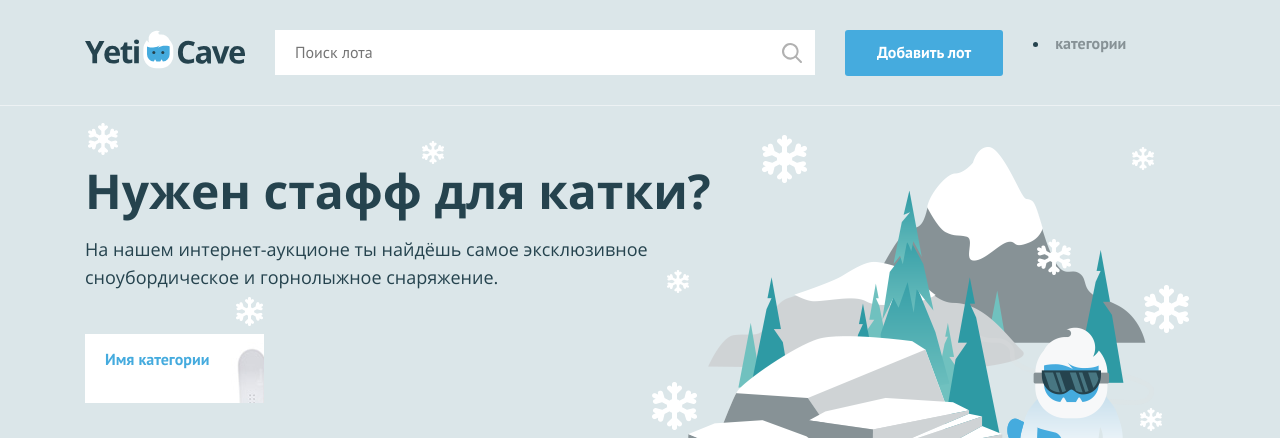
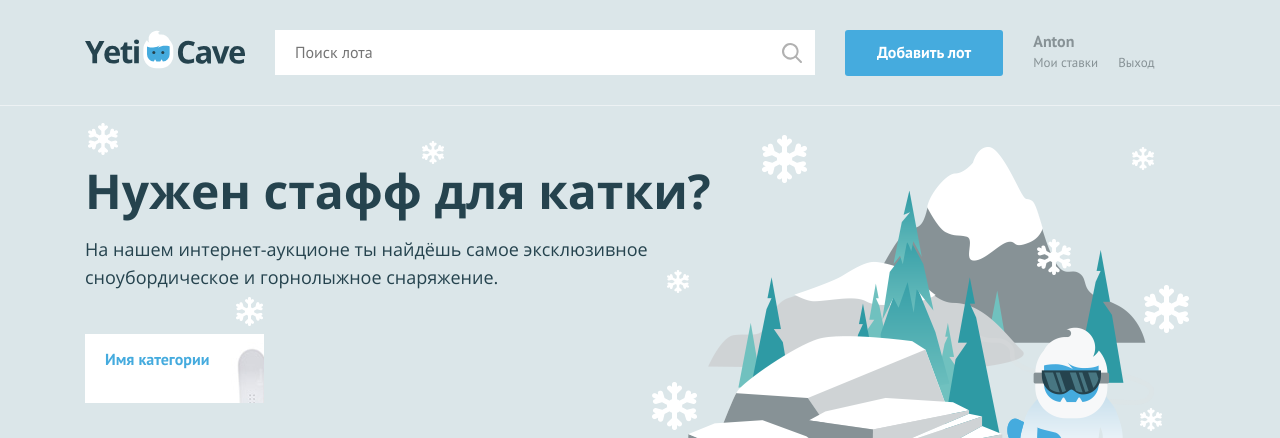
Before and after one commit to ministrov/yetycave-php, a PHP site: page / in a window 1280 px wide. Shown: the top 438 px of the page. Run offline with PHP 8.4, Linux system fonts and the light colour scheme.

Commit message:
feat: do conditional rendering to render nav list

```diff
--- a/index.php
+++ b/index.php
@@ -2,7 +2,7 @@
 $is_auth = rand(0, 1);
 
 $user_name = 'Anton'; // укажите здесь ваше имя
-$flightNubmers = ['2', '23', '45'];
+
 ?>
 <!DOCTYPE html>
 <html lang="ru">
@@ -30,12 +30,22 @@ $flightNubmers = ['2', '23', '45'];
                 <a class="main-header__add-lot button" href="pages/add-lot.html">Добавить лот</a>
 
                 <nav class="user-menu">
-
                     <!-- здесь должен быть PHP код для показа меню и данных пользователя -->
-                    <?php if ($user_name) : ?>
-                        <li class="user-menu__item user-menu__item--boards">
-                            <a class="user-menu__link" href="pages/all-lots.html">категории</a>
-                        </li>
+                    <?php if ($is_auth) : ?>
+                        <div class="user-menu__logged">
+                            <p><?= $user_name; ?></p>
+                            <a class="user-menu__bets" href="pages/my-bets.html">Мои ставки</a>
+                            <a class="user-menu__logout" href="#">Выход</a>
+                        </div>
+                    <?php else: ?>
+                        <ul class="user-menu__list">
+                            <li class="user-menu__item">
+                               <a href="#">Регистрация</a>
+                            </li>
+                            <li class="user-menu__item">
+                                <a href="#">Вход</a>
+                            </li>
+                        </ul>
                     <?php endif; ?>
                 </nav>
             </div>
```
